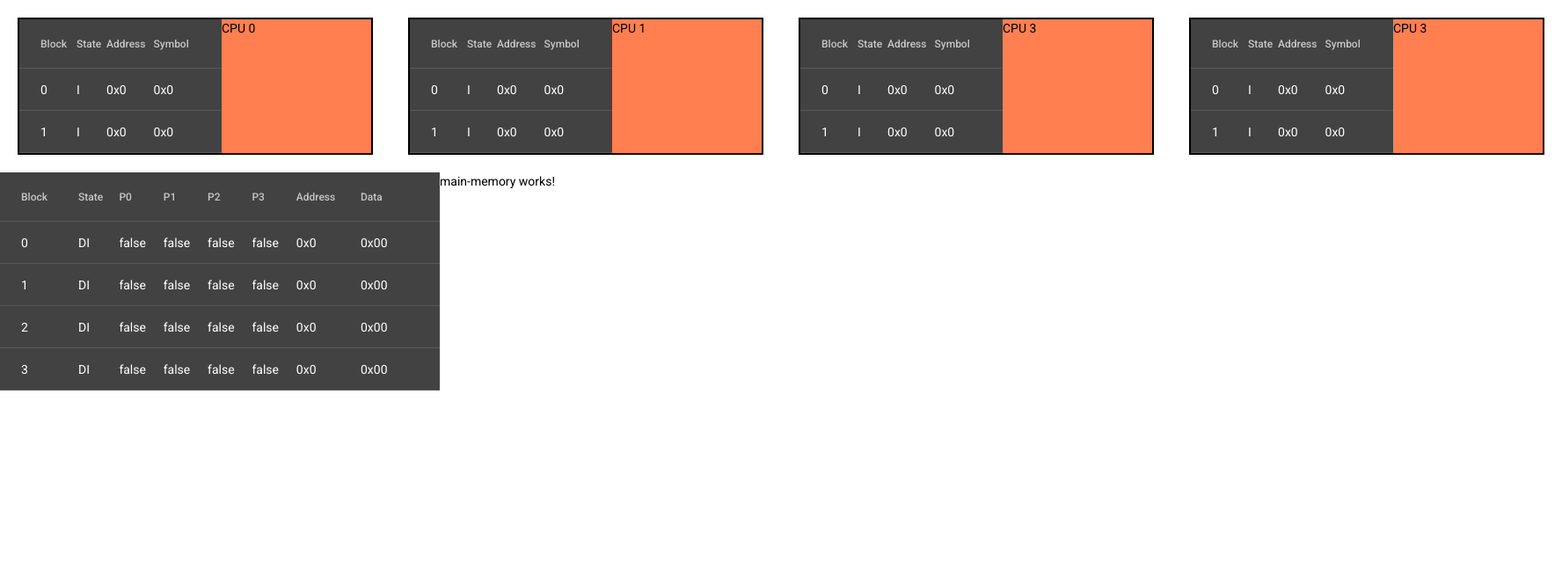
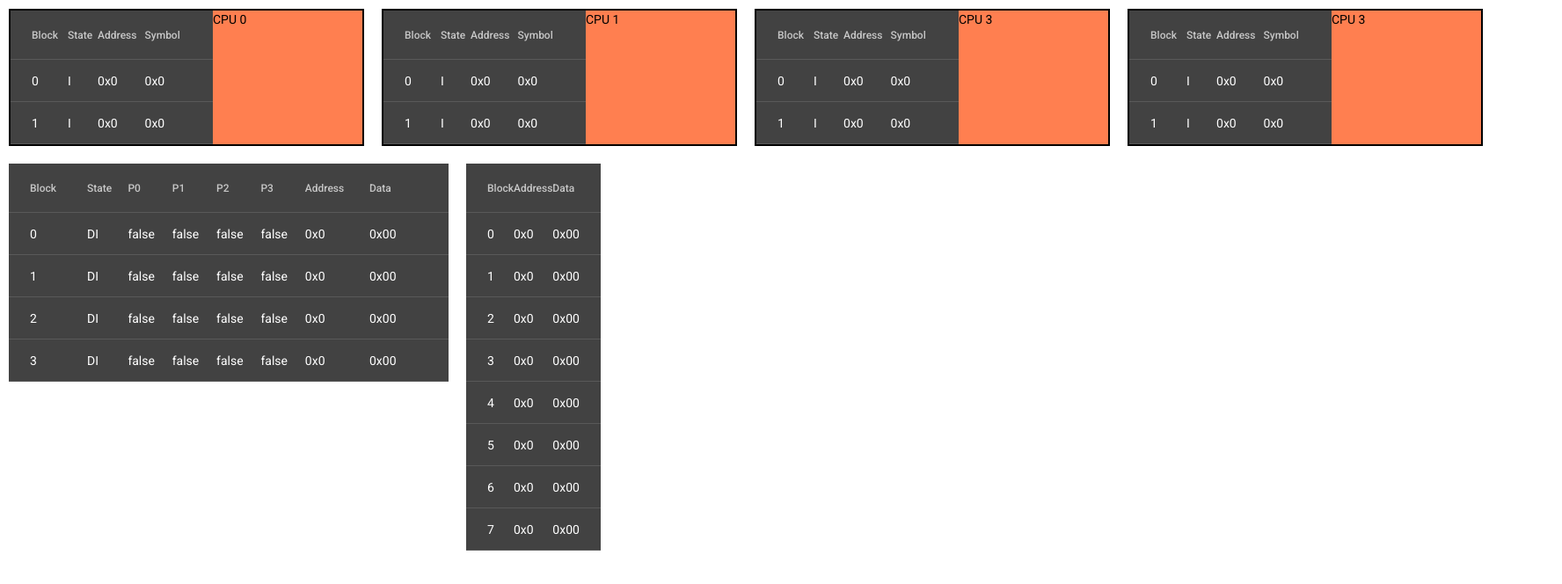
Before and after one commit to junavarro/cache-app, an Angular app: page / in a window 1280 px wide. Shown: the top 664 px of the page at 88% size, 1776 px wide, since content can reach past the window. Built offline with nearby package versions, Linux system fonts and the light colour scheme.

Commit message:
se agregan estilos y datos para ram

```diff
--- a/src/app/app.module.ts
+++ b/src/app/app.module.ts
@@ -22,7 +22,7 @@ import { CacheL2Component } from './components/cache-l2/cache-l2.component';
     BrowserAnimationsModule,
     MatTableModule
   ],
-  exports: [NodeComponent, MainMemoryComponent, CacheL2Component],
+  exports: [NodeComponent, MainMemoryComponent, CacheL2Component,MainMemoryComponent],
   providers: [],
   bootstrap: [AppComponent]
 })
--- a/src/app/components/cache-l2/cache-l2.component.html
+++ b/src/app/components/cache-l2/cache-l2.component.html
@@ -1,3 +1,5 @@
+<div class="cacheL2Container">
+
     <table mat-table [dataSource]="source">
 
         <!--- Note that these columns can be defined in any order.
@@ -47,3 +49,4 @@
         <tr mat-header-row *matHeaderRowDef="displayedColumns"></tr>
         <tr mat-row *matRowDef="let row; columns: displayedColumns;"></tr>
     </table>
+</div>
--- a/src/app/components/cache-l2/cache-l2.component.scss
+++ b/src/app/components/cache-l2/cache-l2.component.scss
@@ -1,3 +1,8 @@
 table{
     width: 500px;
 }
+div{
+    &.cacheL2Container{
+        margin: 10px;
+    }
+}
--- a/src/app/components/main-memory/main-memory.component.html
+++ b/src/app/components/main-memory/main-memory.component.html
@@ -1 +1,27 @@
-<p>main-memory works!</p>
+<div class="memoryContainer">
+    <table mat-table [dataSource]="source">
+
+        <ng-container matColumnDef="blockId">
+            <th mat-header-cell *matHeaderCellDef> Block </th>
+            <td mat-cell *matCellDef="let element"> {{element.blockId}} </td>
+        </ng-container>
+
+        <ng-container matColumnDef="state">
+            <th mat-header-cell *matHeaderCellDef> State </th>
+            <td mat-cell *matCellDef="let element"> {{element.state}} </td>
+        </ng-container>
+
+        <ng-container matColumnDef="address">
+            <th mat-header-cell *matHeaderCellDef> Address </th>
+            <td mat-cell *matCellDef="let element"> {{element.address}} </td>
+        </ng-container>
+
+        <ng-container matColumnDef="data">
+            <th mat-header-cell *matHeaderCellDef> Data </th>
+            <td mat-cell *matCellDef="let element"> {{element.data}} </td>
+        </ng-container>
+
+        <tr mat-header-row *matHeaderRowDef="displayedColumns"></tr>
+        <tr mat-row *matRowDef="let row; columns: displayedColumns;"></tr>
+    </table>
+</div>
--- a/src/app/components/main-memory/main-memory.component.scss
+++ b/src/app/components/main-memory/main-memory.component.scss
@@ -0,0 +1,5 @@
+div {
+  &.memoryContainer {
+    margin: 10px;
+  }
+}
--- a/src/app/components/main-memory/main-memory.component.ts
+++ b/src/app/components/main-memory/main-memory.component.ts
@@ -1,4 +1,5 @@
 import { Component, OnInit } from '@angular/core';
+import InitData from 'src/app/data/initData';
 
 @Component({
   selector: 'app-main-memory',
@@ -7,7 +8,12 @@ import { Component, OnInit } from '@angular/core';
 })
 export class MainMemoryComponent implements OnInit {
 
-  constructor() { }
+  source = InitData.MainMemory.blocks;
+  displayedColumns: string[] = ['blockId', 'address', 'data'];
+
+  constructor() {
+
+  }
 
   ngOnInit(): void {
   }
--- a/src/app/components/node/node.component.scss
+++ b/src/app/components/node/node.component.scss
@@ -1,6 +1,6 @@
 div.CPUContainer{
     border: solid 2px #000;
-    margin: 20px;
+    margin: 10px;
     width: 400px;
     display: flex;
     background: coral;
```
Lines whose indentation alone changed are shown as unchanged.
